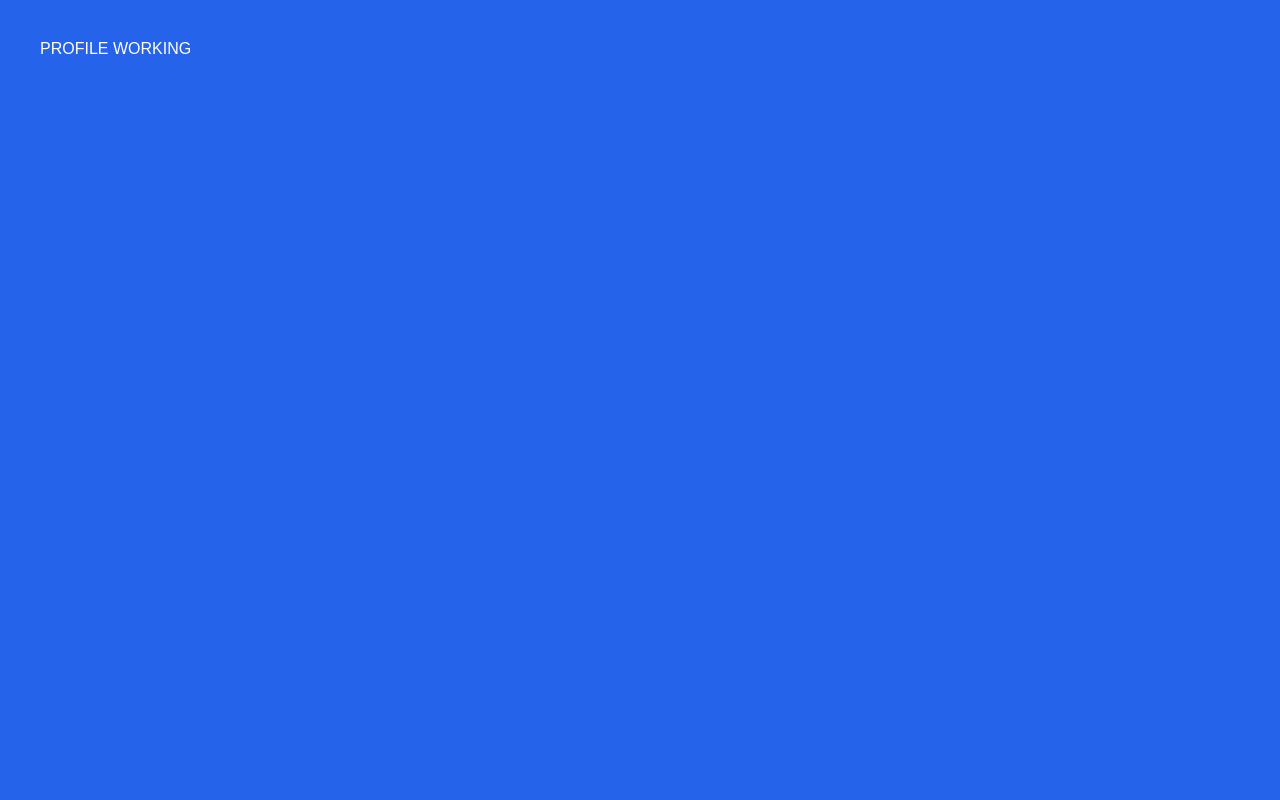
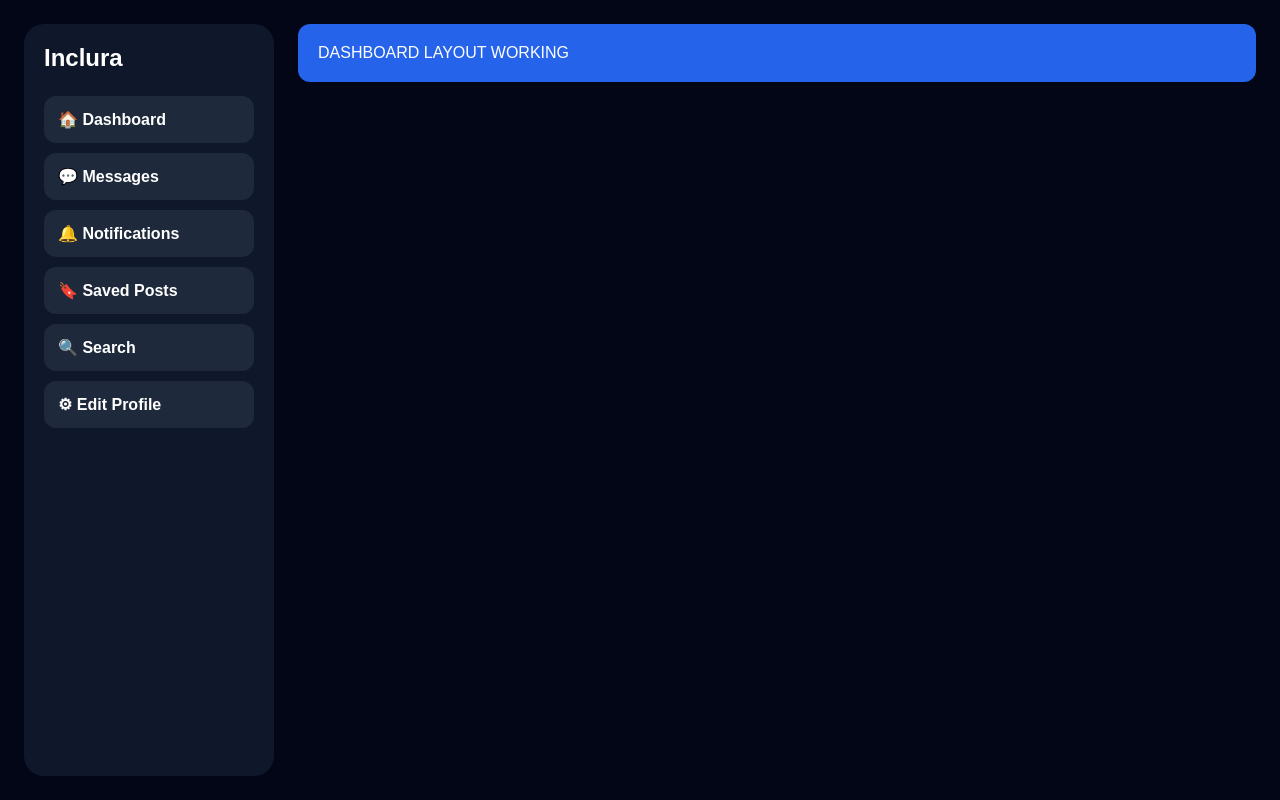
Before and after one commit to inclurah-png/inclura-web, a React (Vite) app: page /profile in a window 1280 px wide. Built offline with nearby package versions, Linux system fonts and the light colour scheme; no server answers; sample sign-in values are in the browser's storage.

Commit message:
Update Profile.jsx

```diff
--- a/src/pages/Profile.jsx
+++ b/src/pages/Profile.jsx
@@ -1,15 +1,19 @@
+import DashboardLayout from "../components/DashboardLayout";
+
 function Profile() {
   return (
+    <DashboardLayout>
       <div
         style={{
           background: "#2563eb",
           color: "white",
-        minHeight: "100vh",
-        padding: "40px",
+          padding: "20px",
+          borderRadius: "12px",
         }}
       >
-      PROFILE WORKING
+        DASHBOARD LAYOUT WORKING
       </div>
+    </DashboardLayout>
   );
 }
 
```
Lines whose indentation alone changed are shown as unchanged.
